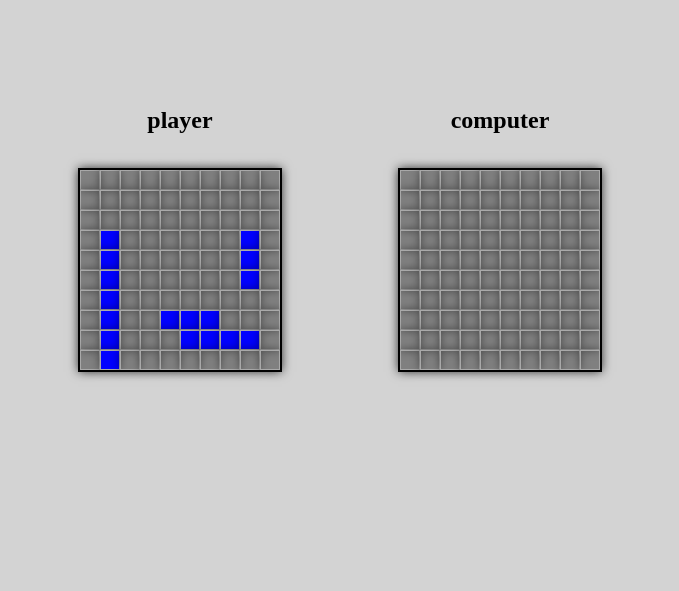
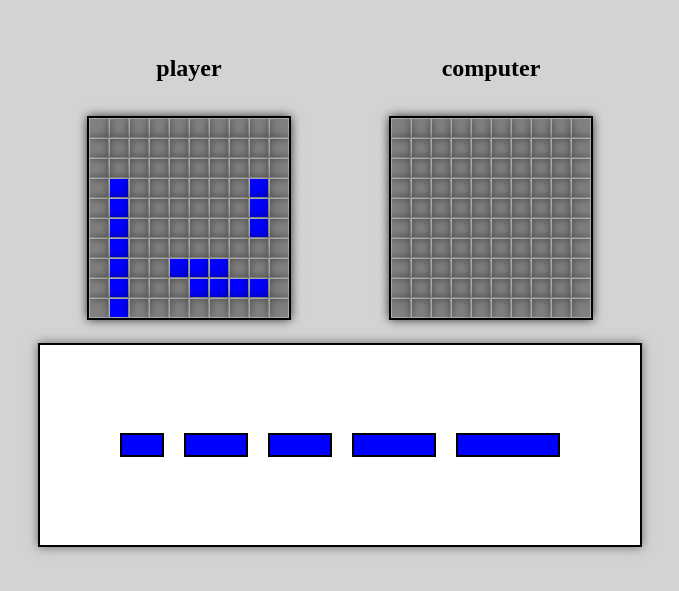
Before and after one commit to xenovski/top-battleship, a website built with webpack: page src/template.html in a window 1280 px wide. Shown: the part 113-704 px from the top of the page, without its empty margins (308-987 px from the left). Built offline with nearby package versions, Linux system fonts and the light colour scheme.

Commit message:
added UI for ships

```diff
--- a/src/index.js
+++ b/src/index.js
@@ -29,6 +29,26 @@ function createUIBoard(name) {
 createUIBoard('player');
 createUIBoard('computer');
 
+function createUIShips() {
+    const shipsContainer = document.querySelector('.ships-container');
+    const destroyerShip = document.createElement('div');
+    destroyerShip.classList.add('destroyer-ship');
+    const cruiserShip = document.createElement('div');
+    cruiserShip.classList.add('cruiser-ship');
+    const submarineShip = document.createElement('div');
+    submarineShip.classList.add('submarine-ship');
+    const battleshipShip = document.createElement('div');
+    battleshipShip.classList.add('battleship-ship');
+    const carrierShip = document.createElement('div');
+    carrierShip.classList.add('carrier-ship');
+    shipsContainer.appendChild(destroyerShip);
+    shipsContainer.appendChild(cruiserShip);
+    shipsContainer.appendChild(submarineShip);
+    shipsContainer.appendChild(battleshipShip);
+    shipsContainer.appendChild(carrierShip);
+}
+
+createUIShips();
 
 const playerGameboard = new GameBoard('player');
 const computerGameboard = new GameBoard('computer');
--- a/src/styles.css
+++ b/src/styles.css
@@ -11,13 +11,66 @@ body {
   height: 100vh;
 }
 
+.containers {
+  display: grid;
+  grid-template-columns: 1fr;
+  grid-template-rows: 1fr;
+}
+
+.ships-container {
+  display: flex;
+  justify-content: center;
+  gap: 20px;
+  align-items: center;
+  width: 600px;
+  height: 200px;
+  background-color: white;
+  border: 2px solid black;
+  box-shadow: 0 0 10px 0 rgba(0, 0, 0, 0.5);
+}
+
+.destroyer-ship {
+  width: 40px;
+  height: 20px;
+  background-color: blue;
+  border: 2px solid black;
+}
+
+.cruiser-ship {
+  width: 60px;
+  height: 20px;
+  background-color: blue;
+  border: 2px solid black;
+}
+
+.submarine-ship {
+  width: 60px;
+  height: 20px;
+  background-color: blue;
+  border: 2px solid black;
+}
+
+.battleship-ship {
+  width: 80px;
+  height: 20px;
+  background-color: blue;
+  border: 2px solid black;
+}
+
+.carrier-ship {
+  width: 100px;
+  height: 20px;
+  background-color: blue;
+  border: 2px solid black;
+}
+
 .boards-container {
   display: grid;
   grid-template-columns: 1fr 1fr;
   grid-template-rows: 50px 250px;
   grid-auto-flow: column;
-  width: 50%;
-  height: 50%;
+  /* width: 50%;
+  height: 50%; */
   place-items: center;
 }
 
@@ -29,6 +82,7 @@ body {
   grid-template-columns: repeat(10, 1fr);
   grid-template-rows: repeat(10, 1fr);
   box-shadow: 0 0 10px 0 rgba(0, 0, 0, 0.5);
+  margin: 10px;
 }
 
 .block {
--- a/src/template.html
+++ b/src/template.html
@@ -6,8 +6,10 @@
     <title>Webpack App</title>
 </head>
 <body>
-    <div class="turn-container" id="turn-container"></div>
-    <div class="boards-container" id="boards-container"></div>
-    <div class="ships-container"></div>
+    <div class="containers">
+        <div class="turn-container" id="turn-container"></div>
+        <div class="boards-container" id="boards-container"></div>
+        <div class="ships-container"></div>
+    </div>
 </body>
 </html>
```
